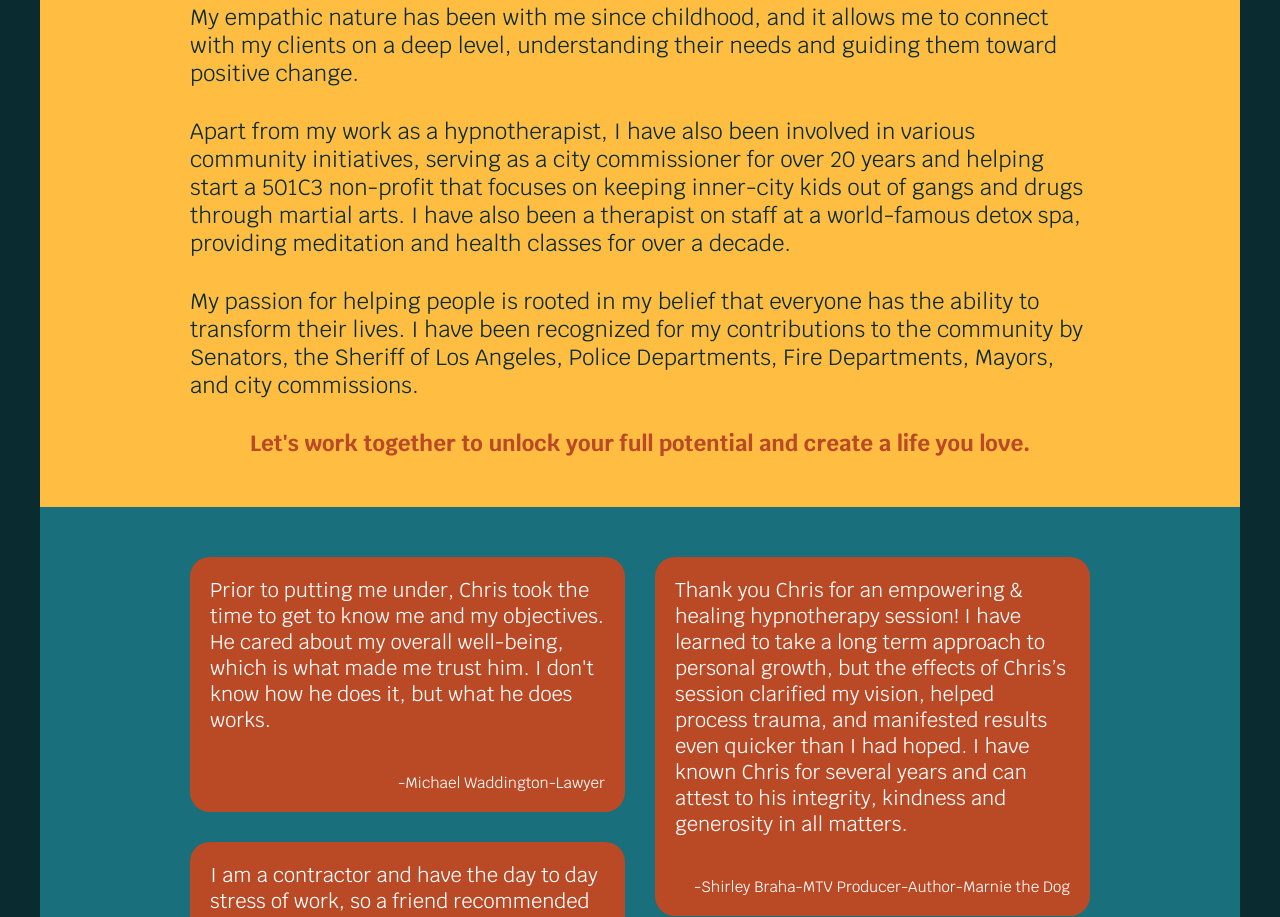
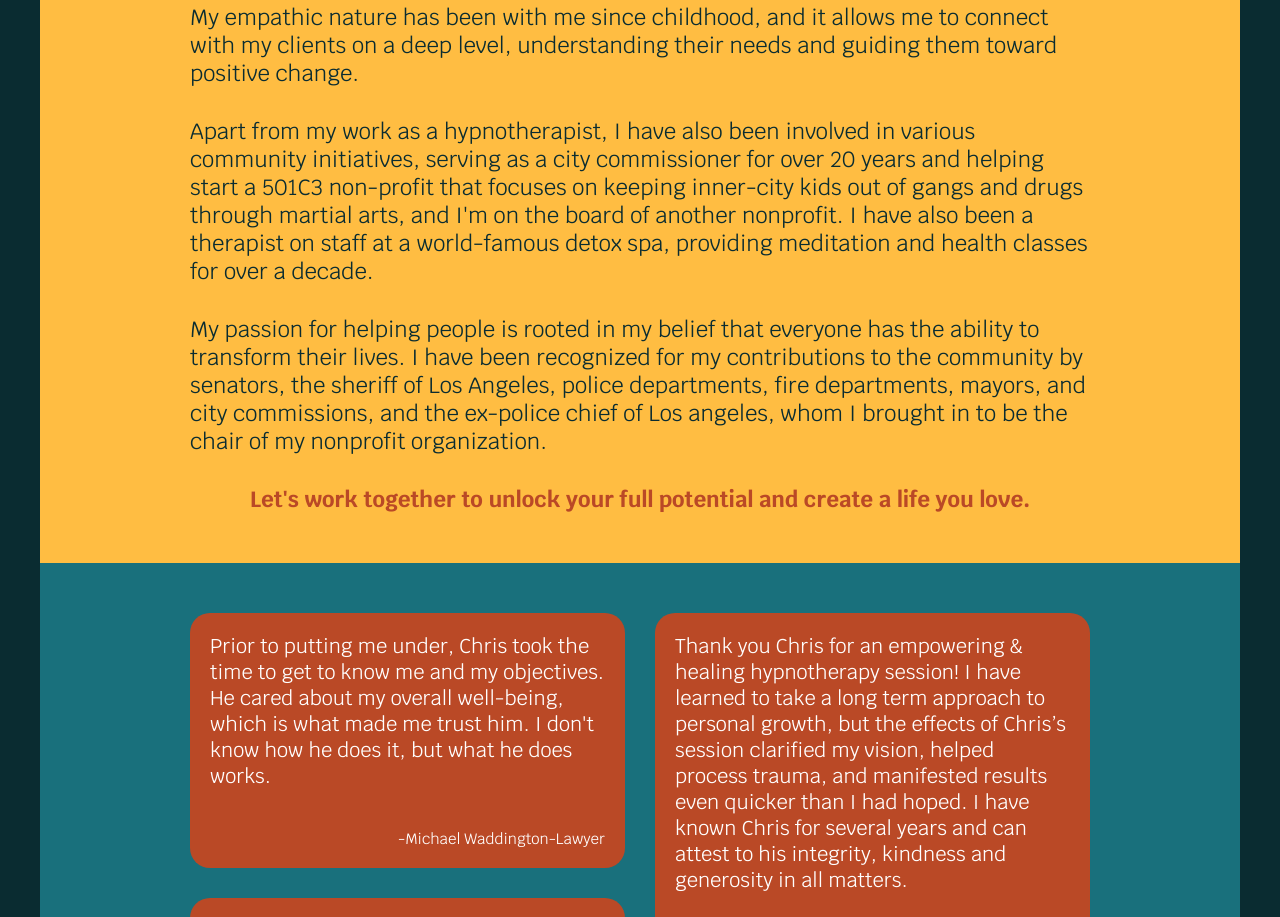
Before and after one commit to benzinow/pos-out-v3, a React (Create React App) app: page / in a window 1280 px wide. Shown: the part 2412-3329 px from the top of the page. Built offline with nearby package versions, Linux system fonts and the light colour scheme; a web font is replaced by a local one.

Commit message:
bio updates direct from client

```diff
--- a/src/pages/components/Bio.js
+++ b/src/pages/components/Bio.js
@@ -34,16 +34,18 @@ function Bio() {
           Apart from my work as a hypnotherapist, I have also been involved in
           various community initiatives, serving as a city commissioner for over
           20 years and helping start a 501C3 non-profit that focuses on keeping
-          inner-city kids out of gangs and drugs through martial arts. I have
-          also been a therapist on staff at a world-famous detox spa, providing
-          meditation and health classes for over a decade.
+          inner-city kids out of gangs and drugs through martial arts, and I'm
+          on the board of another nonprofit. I have also been a therapist on
+          staff at a world-famous detox spa, providing meditation and health
+          classes for over a decade.
         </p>
         <p className="what">
           My passion for helping people is rooted in my belief that everyone has
           the ability to transform their lives. I have been recognized for my
-          contributions to the community by Senators, the Sheriff of Los
-          Angeles, Police Departments, Fire Departments, Mayors, and city
-          commissions.
+          contributions to the community by senators, the sheriff of Los
+          Angeles, police departments, fire departments, mayors, and city
+          commissions, and the ex-police chief of Los angeles, whom I brought in
+          to be the chair of my nonprofit organization.
         </p>
         <p className="bio-tagline">
           Let's work together to unlock your full potential and create a life
```
